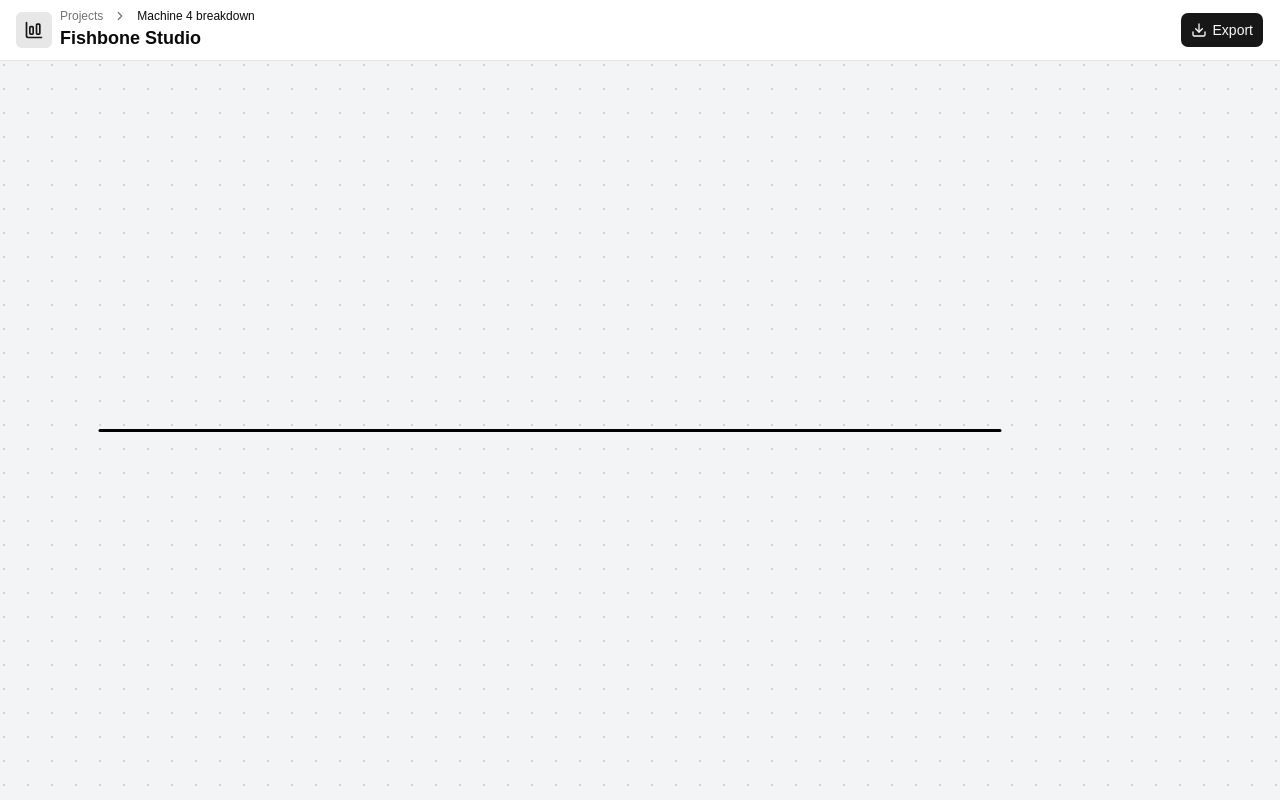
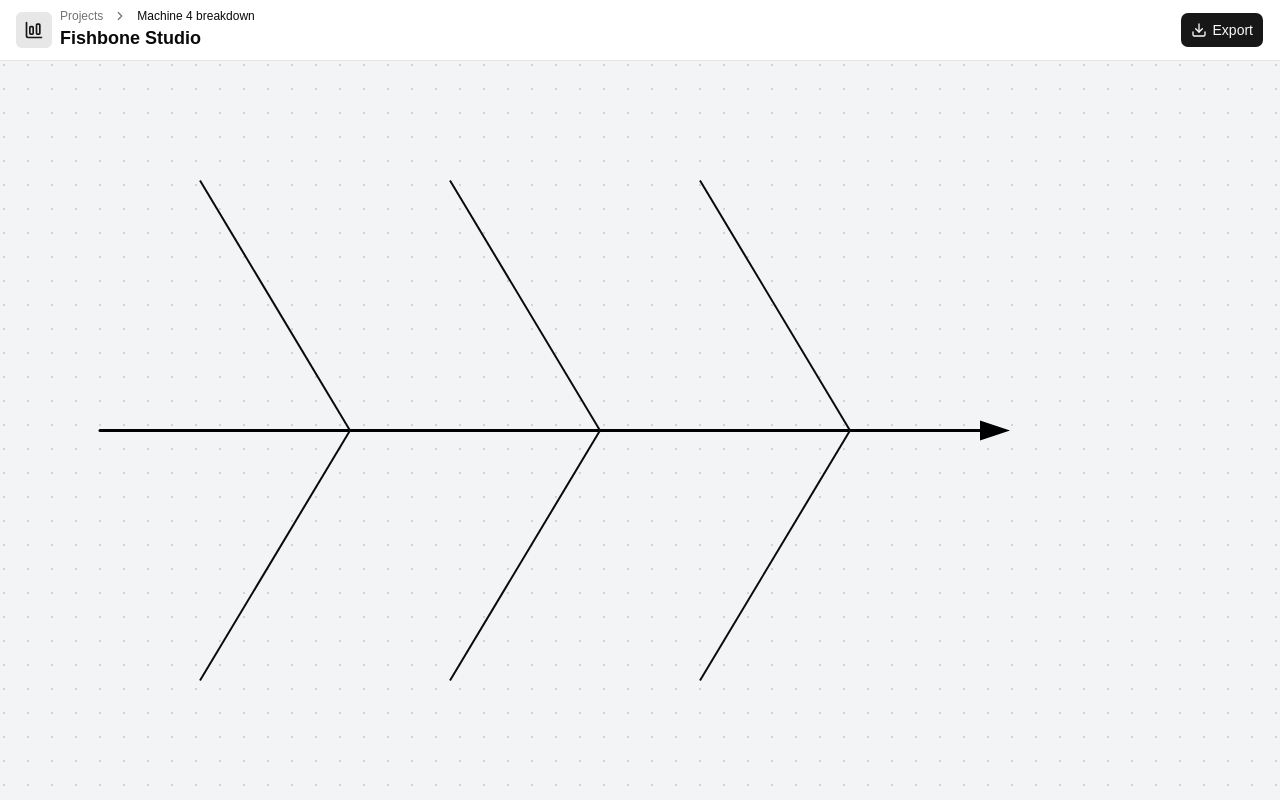
Before and after one commit to GerardGargan/react-canvas, a React (Vite) app: page / in a window 1280 px wide. Built offline with nearby package versions, Linux system fonts and the light colour scheme.

Commit message:
Add branches

```diff
--- a/src/components/fishbone/fishbone-canvas.tsx
+++ b/src/components/fishbone/fishbone-canvas.tsx
@@ -1,3 +1,4 @@
+import { categories } from "@/data/categories";
 import {
   useEffect,
   useRef,
@@ -13,6 +14,21 @@ function FishboneCanvas() {
   const [startPan, setStartPan] = useState({ x: 0, y: 0 });
   const [centerY, setCenterY] = useState(500);
 
+  const branchLength = 250;
+
+  const topCateogries = categories.filter(
+    (x) =>
+      x.category === "Man" ||
+      x.category === "Machine" ||
+      x.category === "Measurement"
+  );
+  const bottomCategories = categories.filter(
+    (x) =>
+      x.category === "Material" ||
+      x.category === "Environment" ||
+      x.category === "Method"
+  );
+
   useEffect(() => {
     if (containerRef.current) {
       setCenterY(containerRef.current.clientHeight / 2);
@@ -26,11 +42,17 @@ function FishboneCanvas() {
     const container = containerRef.current;
     if (!container) return;
 
-    const delta = e.deltaY > 0 ? 0.98 : 1.02;
-    const newScale = Math.min(Math.max(transform.scale * delta, 0.3), 2);
-    setTransform((prev) => {
-      return { ...prev, scale: newScale };
-    });
+    if (e.ctrlKey) {
+      const delta = e.deltaY > 0 ? 0.98 : 1.02;
+      const newScale = Math.min(Math.max(transform.scale * delta, 0.3), 2);
+      setTransform((prev) => {
+        return { ...prev, scale: newScale };
+      });
+    } else {
+      setTransform((prev) => {
+        return { ...prev, x: prev.x - e.deltaX, y: prev.y - e.deltaY };
+      });
+    }
   };
 
   const onMouseDown = (e: MouseEvent<HTMLDivElement>) => {
@@ -100,8 +122,35 @@ function FishboneCanvas() {
               strokeLinecap="round"
             />
 
-            {/* Arrow head */}
-            <polygon points={`1000,100 980,1000 980,1000`} fill="black" />
+            {/* Head */}
+            <polygon
+              points={`1010,${centerY} 980,${centerY - 10} 980,${centerY + 10}`}
+              fill="black"
+            />
+
+            {topCateogries.map((c, i) => (
+              <line
+                key={c.category}
+                x1={200 + 250 * i}
+                y1={centerY - branchLength}
+                x2={350 + 250 * i}
+                y2={centerY}
+                className="stroke-current"
+                strokeWidth={2}
+              />
+            ))}
+
+            {bottomCategories.map((c, i) => (
+              <line
+                key={c.category}
+                x1={200 + 250 * i}
+                y1={centerY + branchLength}
+                x2={350 + 250 * i}
+                y2={centerY}
+                className="stroke-current"
+                strokeWidth={2}
+              />
+            ))}
           </svg>
         </div>
       </div>
```
